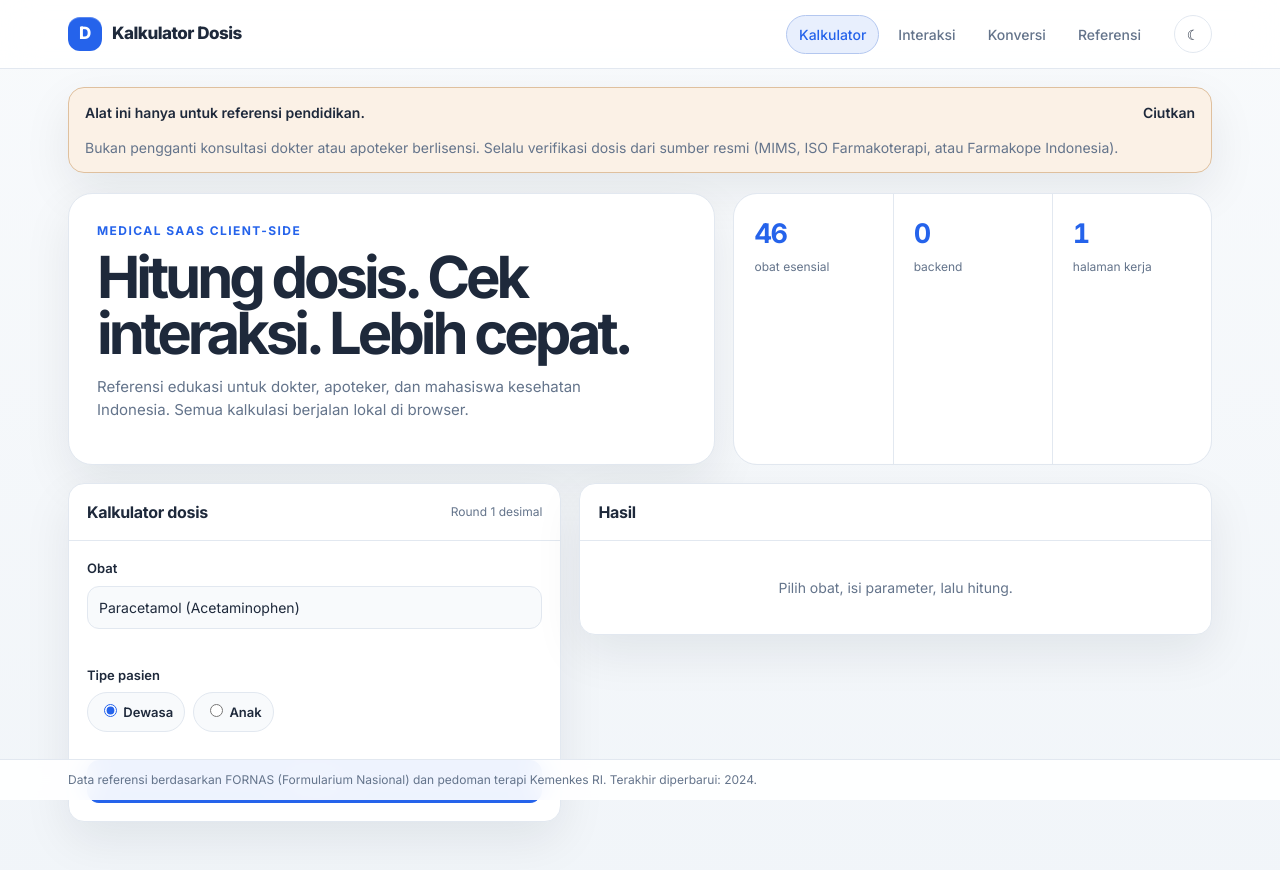
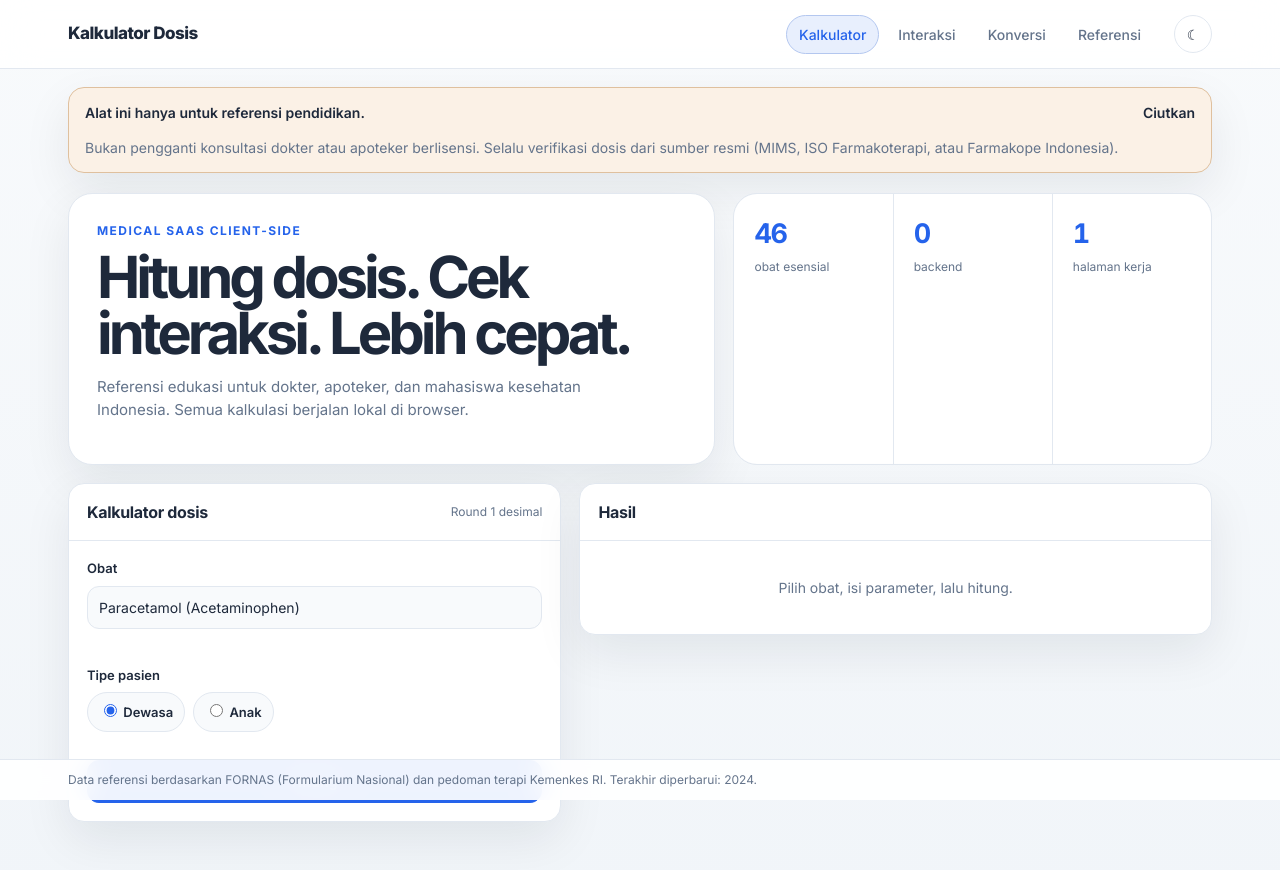
Before and after one commit to geck0ta/kalkulator-Dosis, a plain HTML site: page index.html in a window 1280 px wide. Drawn offline with Linux system fonts and the light colour scheme.

Commit message:
Remove D logo mark from header

```diff
--- a/index.html
+++ b/index.html
@@ -15,7 +15,7 @@
   </style>
 </head>
 <body>
-  <header class="topbar"><div class="shell nav"><div class="brand"><span class="mark">D</span><span>Kalkulator Dosis</span></div><nav class="tabs" aria-label="Tab utama"><button class="tab active" data-tab="kalkulator">Kalkulator</button><button class="tab" data-tab="interaksi">Interaksi</button><button class="tab" data-tab="konversi">Konversi</button><button class="tab" data-tab="referensi">Referensi</button></nav><button class="theme" id="themeToggle" aria-label="Toggle dark mode">☾</button></div></header>
+  <header class="topbar"><div class="shell nav"><div class="brand"><span>Kalkulator Dosis</span></div><nav class="tabs" aria-label="Tab utama"><button class="tab active" data-tab="kalkulator">Kalkulator</button><button class="tab" data-tab="interaksi">Interaksi</button><button class="tab" data-tab="konversi">Konversi</button><button class="tab" data-tab="referensi">Referensi</button></nav><button class="theme" id="themeToggle" aria-label="Toggle dark mode">☾</button></div></header>
   <main class="shell">
     <section class="banner" id="banner"><button type="button" id="bannerToggle"><span>Alat ini hanya untuk referensi pendidikan.</span><span>Ciutkan</span></button><div class="banner-body">Bukan pengganti konsultasi dokter atau apoteker berlisensi. Selalu verifikasi dosis dari sumber resmi (MIMS, ISO Farmakoterapi, atau Farmakope Indonesia).</div></section>
     <section class="hero" aria-label="Ringkasan aplikasi"><div class="hero-copy"><div class="kicker">Medical SaaS client-side</div><h1>Hitung dosis. Cek interaksi. Lebih cepat.</h1><p>Referensi edukasi untuk dokter, apoteker, dan mahasiswa kesehatan Indonesia. Semua kalkulasi berjalan lokal di browser.</p></div><div class="stat-strip"><div class="stat"><b id="drugCount">40</b><span>obat esensial</span></div><div class="stat"><b>0</b><span>backend</span></div><div class="stat"><b>1</b><span>halaman kerja</span></div></div></section>
```
